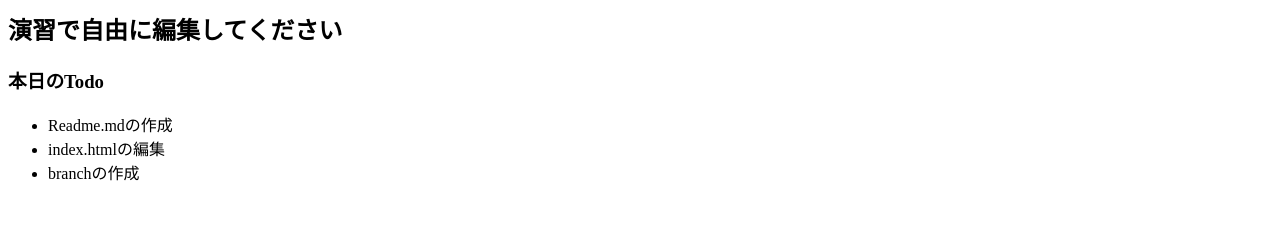
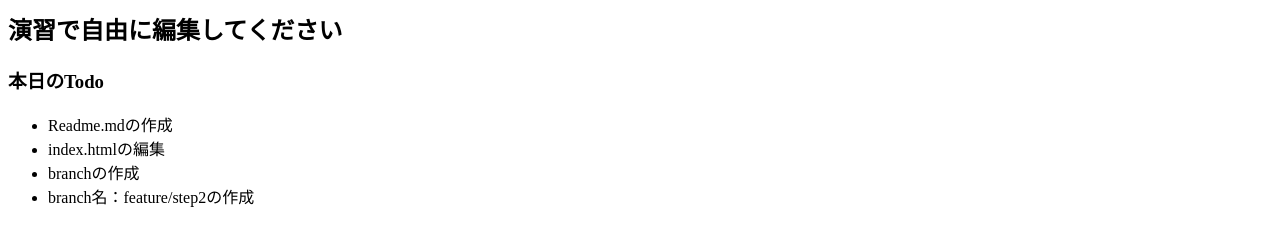
Before and after one commit to RioFujimon/github_ws, a plain HTML site: page index.html in a window 1280 px wide. Shown: the part 97-342 px from the top of the page. Drawn offline with Linux system fonts and the light colour scheme.

Commit message:
step2の新たなbranchの作成完了

```diff
--- a/index.html
+++ b/index.html
@@ -12,6 +12,7 @@
       <li>Readme.mdの作成</li>
       <li>index.htmlの編集</li>
       <li>branchの作成</li>
+      <li>branch名：feature/step2の作成</li>
     </ul>
     <!-- 変更箇所に困ったら下記のコメントアウトを外してください -->
     <!--<div id="target">ここをクリックするとアラート発生</div>-->
```
